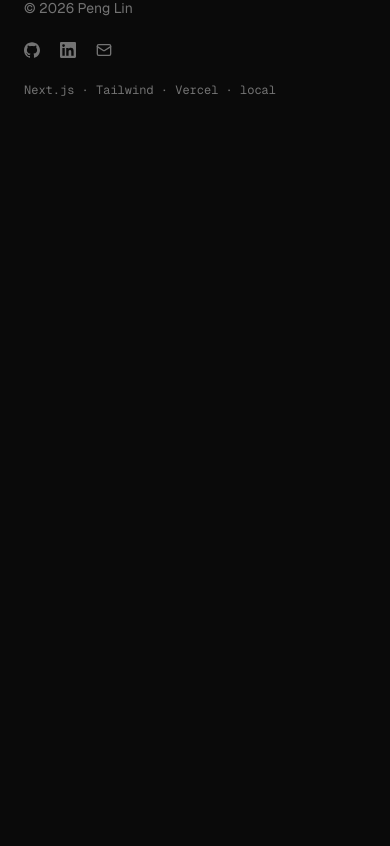
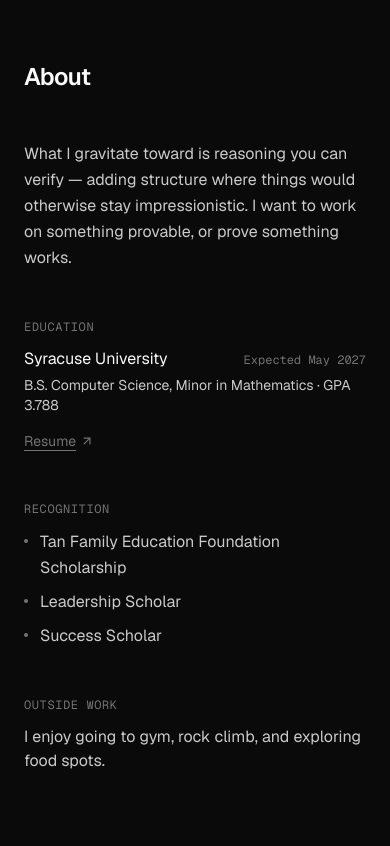
Before and after one commit to PengLin-Zilv/portfolio, a Next.js app: page / in a window 390 px wide. Shown: the part 2898-3744 px from the top of the page. Before the commit the page ends 3028 px from the top, so only its background shows below. Built offline with nearby package versions, Linux system fonts and the light colour scheme; no server answers.

Commit message:
fix layout, add about section

```diff
--- a/app/layout.tsx
+++ b/app/layout.tsx
@@ -11,16 +11,16 @@ const siteUrl =
 
 export const metadata: Metadata = {
   title: {
-    default: "{{SITE_TITLE}}",
-    template: "%s — {{SITE_NAME}}",
+    default: "Peng Lin — AI Researcher",
+    template: "%s — Peng Lin",
   },
-  description: "{{META_DESCRIPTION}}",
+  description: "Peng Lin — CS @ Syracuse, research on LLM reasoning and neurosymbolic AI at the Leibniz Lab. Open to Spring/Summer 2027 AI Engineer & SWE internships.",
   metadataBase: new URL(siteUrl),
   openGraph: {
-    title: "{{SITE_TITLE}}",
-    description: "{{META_DESCRIPTION}}",
+    title: "Peng Lin — Software Engineer & AI Researcher",
+    description: "Peng Lin — CS @ Syracuse, research on LLM reasoning and neurosymbolic AI at the Leibniz Lab. Open to Spring/Summer 2027 AI Engineer & SWE internships.",
     url: siteUrl,
-    siteName: "{{SITE_NAME}}",
+    siteName: "Peng Lin",
     locale: "en_US",
     type: "website",
   },
--- /dev/null
+++ b/components/sections/about.tsx
@@ -0,0 +1,94 @@
+import { ArrowUpRight } from "lucide-react";
+import { Container } from "@/components/layout/container";
+
+export function About() {
+  return (
+    <section
+      id="about"
+      aria-labelledby="about-heading"
+      className="py-24 sm:py-32"
+    >
+      <Container>
+        <h2
+          id="about-heading"
+          className="mb-12 text-2xl font-semibold tracking-tight text-foreground sm:text-3xl"
+        >
+          About
+        </h2>
+
+        {/* Narrative paragraph */}
+        <p className="max-w-content text-base leading-relaxed text-foreground/80 sm:text-lg">
+          {`What I gravitate toward is reasoning you can verify — adding structure where things would otherwise stay impressionistic.
+          I want to work on something provable, or prove something works.`}
+        </p>
+
+        {/* Education */}
+        <div className="mt-12">
+          <h3 className="mb-3 font-mono text-xs uppercase tracking-wider text-muted">
+            Education
+          </h3>
+          <div className="flex flex-wrap items-baseline justify-between gap-x-4 gap-y-1">
+            <p className="text-foreground">Syracuse University</p>
+            <p className="font-mono text-xs text-muted">Expected May 2027</p>
+          </div>
+          <p className="mt-1 text-sm text-foreground/80">
+            B.S. Computer Science, Minor in Mathematics · GPA 3.788
+          </p>
+
+          <a
+            href="/PengLin_Resume.pdf"
+            target="_blank"
+            rel="noopener noreferrer"
+            className="mt-4 inline-flex items-center gap-1 text-sm text-muted underline underline-offset-4 transition-colors hover:text-foreground"
+          >
+            Resume
+            <ArrowUpRight aria-hidden="true" className="h-3.5 w-3.5" />
+          </a>
+        </div>
+
+        {/* Recognition */}
+        <div className="mt-12">
+          <h3 className="mb-3 font-mono text-xs uppercase tracking-wider text-muted">
+            Recognition
+          </h3>
+          <ul role="list" className="space-y-2">
+            <li className="flex gap-3 text-foreground/80">
+              <span
+                aria-hidden="true"
+                className="mt-2.5 h-1 w-1 shrink-0 rounded-full bg-muted"
+              />
+              <span className="leading-relaxed">{`Tan Family Education Foundation Scholarship`}</span>
+            </li>
+            <li className="flex gap-3 text-foreground/80">
+              <span
+                aria-hidden="true"
+                className="mt-2.5 h-1 w-1 shrink-0 rounded-full bg-muted"
+              />
+              <span className="leading-relaxed">{`Leadership Scholar`}</span>
+            </li>
+            <li className="flex gap-3 text-foreground/80">
+              <span
+                aria-hidden="true"
+                className="mt-2.5 h-1 w-1 shrink-0 rounded-full bg-muted"
+              />
+              <span className="leading-relaxed">{`Success Scholar`}</span>
+            </li>
+            {/* Add or remove <li>s as needed. If you have no recognition to list, comment out the whole div above. */}
+          </ul>
+        </div>
+
+        {/* { Outside Work } */}
+
+        <div className="mt-12">
+          <h3 className="mb-3 font-mono text-xs uppercase tracking-wider text-muted">
+            Outside Work
+          </h3>
+          <p className="max-w-content text-foreground/80">
+            {`I enjoy going to gym, rock climb, and exploring food spots.`}
+          </p>
+        </div>
+
+      </Container>
+    </section>
+  );
+}
```
